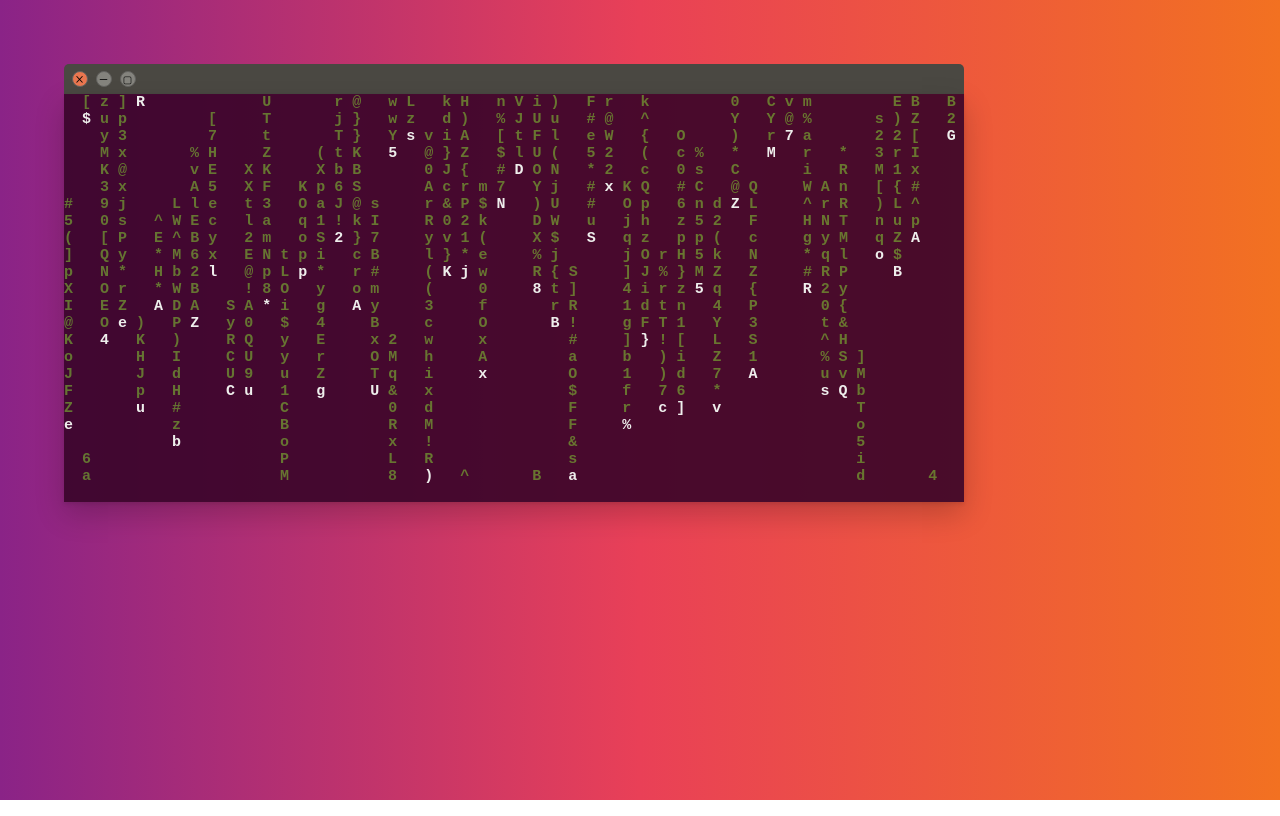
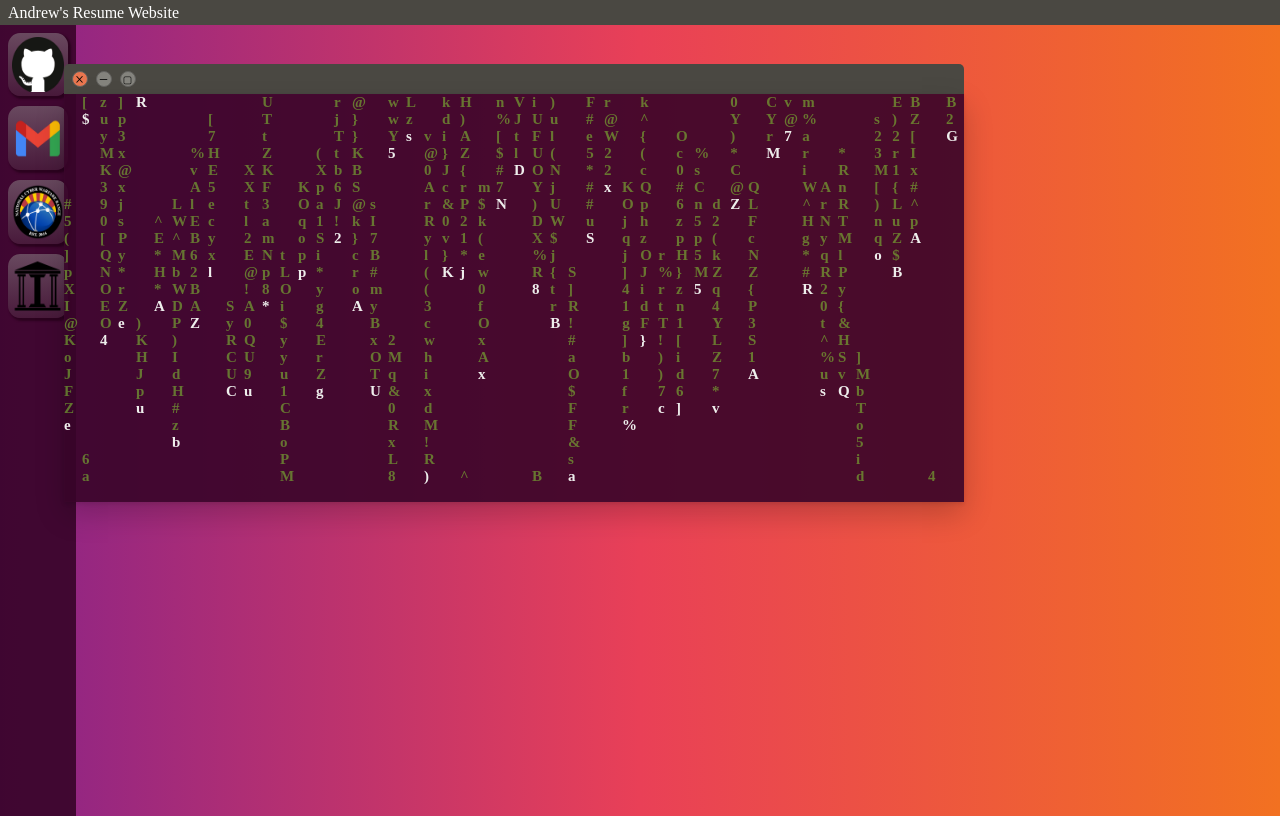
Before and after one commit to imgurbot12/resume, a website built with Vite: page index.html in a window 1280 px wide. Built offline with nearby package versions, Linux system fonts and the light colour scheme; what @xterm/addon-webgl would draw is missing.

Commit message:
feat: ubunut-style sidebar and topbard

```diff
--- a/css/main.css
+++ b/css/main.css
@@ -15,6 +15,10 @@
   --terminal-button-color: #84837d;
 }
 
+* {
+  font-family: 'Ubuntu Mono,monospace';
+}
+
 html,
 body {
   height: -webkit-fill-available;
@@ -23,6 +27,65 @@ body {
 body {
   margin: 0;
   background: linear-gradient(to right, var(--bg-3), var(--bg-2), var(--bg-1))
+}
+
+.topbar {
+  width: 100vw;
+  height: 25px;
+
+  position: absolute;
+  top: 0;
+  z-index: 1;
+
+  color: white;
+  border-bottom: 20px black;
+  background-color: var(--terminal-header-bg);
+}
+
+.topbar span {
+  padding: 4px;
+  margin-left: 4px;
+  line-height: 25px;
+}
+
+.sidebar {
+  width: 60px;
+  height: calc(100vh - 25px);
+
+  position: absolute;
+  top: 25px;
+  left: 0;
+
+  display: flex;
+  flex-direction: column;
+
+  padding: 8px;
+  background-color: var(--terminal-bg);
+}
+
+.sidebar .entry {
+  display: flex;
+  align-items: center;
+  justify-content: center;
+
+  border: rgb(0 0 0 / 20%);
+  border-radius: 20%;
+  background-image: linear-gradient(#69495f, #491a3b);
+
+  padding: 4px;
+  margin-bottom: 10px;
+  box-shadow: 2px 2px 2px 1px #2c031f;
+}
+
+.sidebar .entry a {
+  width: 100%;
+  height: 100%;
+  text-decoration: none;
+}
+
+.sidebar .entry img {
+  width: 100%;
+  height: 100%;
 }
 
 .term {
--- a/index.html
+++ b/index.html
@@ -6,6 +6,33 @@
     <script type="module" src="js/main.js"></script>
   </head>
   <body>
+    <div class="topbar">
+      <span>Andrew's Resume Website</span>
+    </div>
+
+    <div class="sidebar">
+      <div class="entry">
+        <a href="https://github.com/imgurbot12" target="_blank">
+          <img src="/img/github.png" />
+        </a>
+      </div>
+      <div class="entry">
+        <a href="mailto:andrewcscott007@gmail.com" target="_blank">
+          <img src="/img/gmail.png" />
+        </a>
+      </div>
+      <div class="entry">
+        <a href="https://ncwf.io" target="_blank">
+          <img src="/img/ncwf.png" />
+        </a>
+      </div>
+      <div class="entry">
+        <a href="https://itatem.com" target="_blank">
+          <img src="/img/itatem.png" />
+        </a>
+      </div>
+    </div>
+
     <div class="term draggable">
       <div class="term-head">
         <div class="button close"><span>&#215;</span></div>
```
Also changed, not shown: img/github.png (added), img/gmail.png (added), img/itatem.png (added), img/ncwf.png (added).
